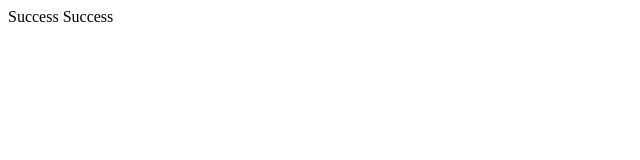
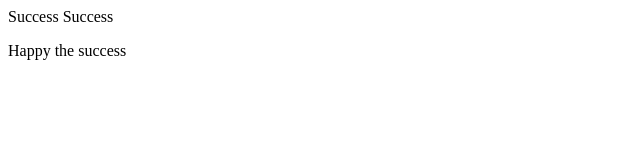
Before and after one commit to jkbea303/Success, a plain HTML site: page index.html in a window 1280 px wide. Shown: the whole page, without its empty margins (0-640 px from the left). Drawn offline with Linux system fonts and the light colour scheme.

Commit message:
added a success

```diff
--- a/index.html
+++ b/index.html
@@ -1 +1,2 @@
 <p>Success Success</p>
+<p>Happy the success</p>
```
